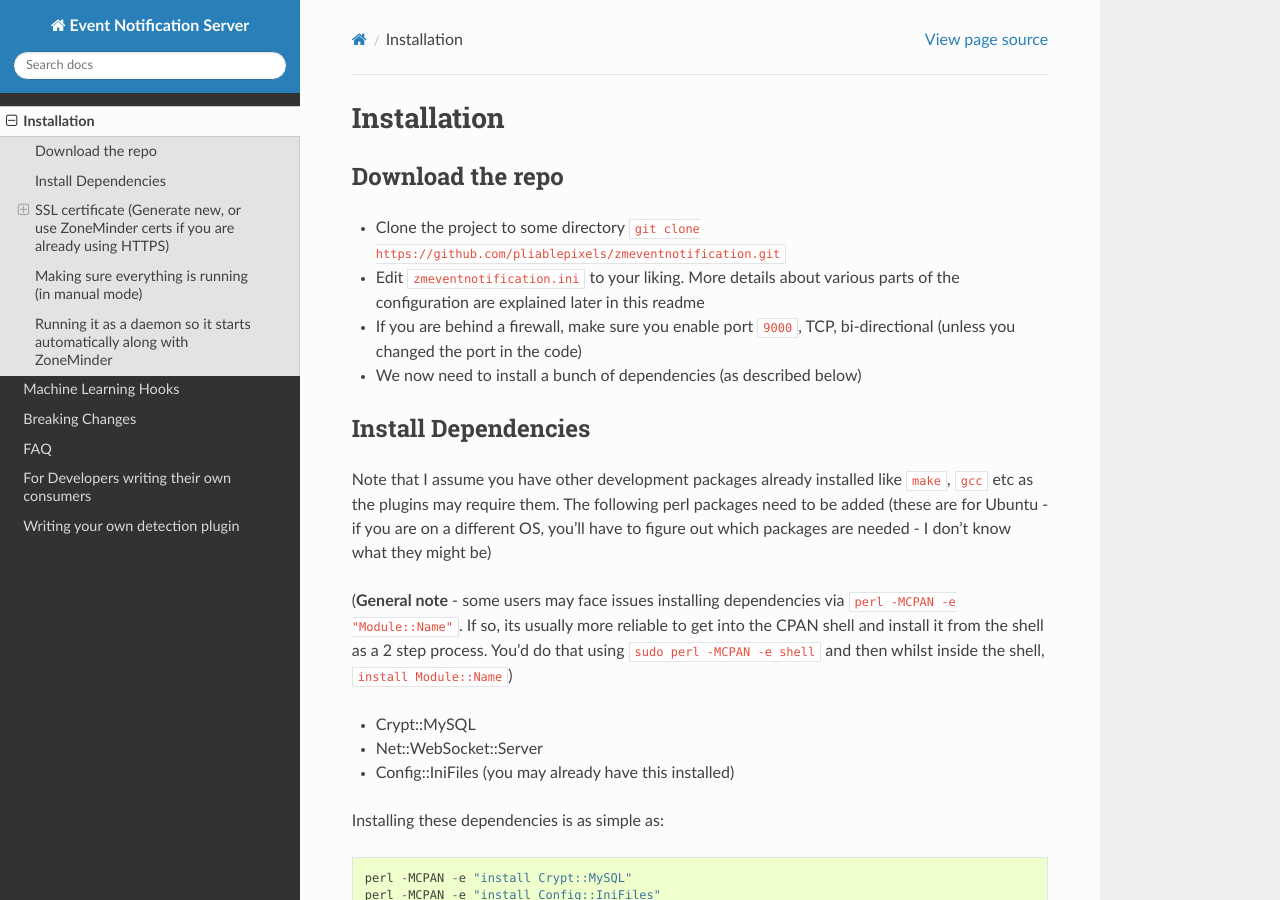
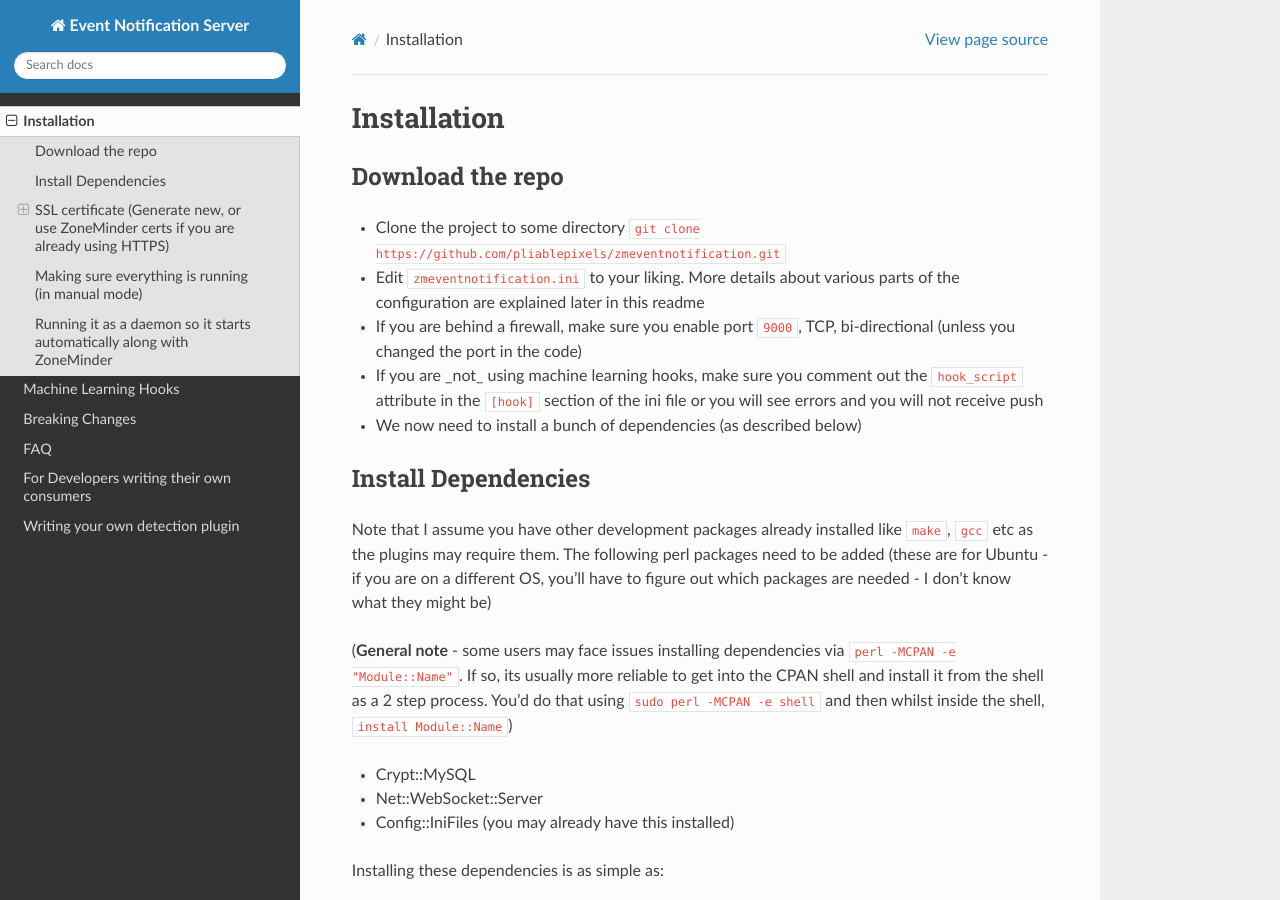
Before and after one commit to ZoneMinder/zmeventnotification, a Sphinx documentation site: the page built from docs/guides/install.rst, in a window 1280 px wide and 900 px high. Built offline with Sphinx 7.4.7 and the Read the Docs theme 2.0.0, drawn with Linux system fonts in a browser that asks for light colours.

Commit message:
added note on disabling hooks

```diff
--- a/docs/guides/faq.rst
+++ b/docs/guides/faq.rst
@@ -290,6 +290,10 @@ credentials (and in that case, you'll see an error message)
 
 10. Some other notes:
 
+-  If you are not using machine learning hooks, make sure you comment
+   out the ``hook_script`` line in ``[hook]``. If you have not setup
+   the scripts correctly, if will fail and not send a push.
+
 -  If you don't see an entry in ``tokens.txt`` (typically in
    ``/var/lib/zmeventnotification/push``) then your phone is not
    registered to get push. Kill zmNinja, start the app, make sure the
--- a/docs/guides/install.rst
+++ b/docs/guides/install.rst
@@ -10,6 +10,9 @@ Download the repo
    various parts of the configuration are explained later in this readme
 -  If you are behind a firewall, make sure you enable port ``9000``,
    TCP, bi-directional (unless you changed the port in the code)
+-  If you are _not_ using machine learning hooks, make sure you comment out the
+   ``hook_script`` attribute in the ``[hook]`` section of the ini file or
+   you will see errors and you will not receive push
 -  We now need to install a bunch of dependencies (as described below)
 
 Install Dependencies
```
